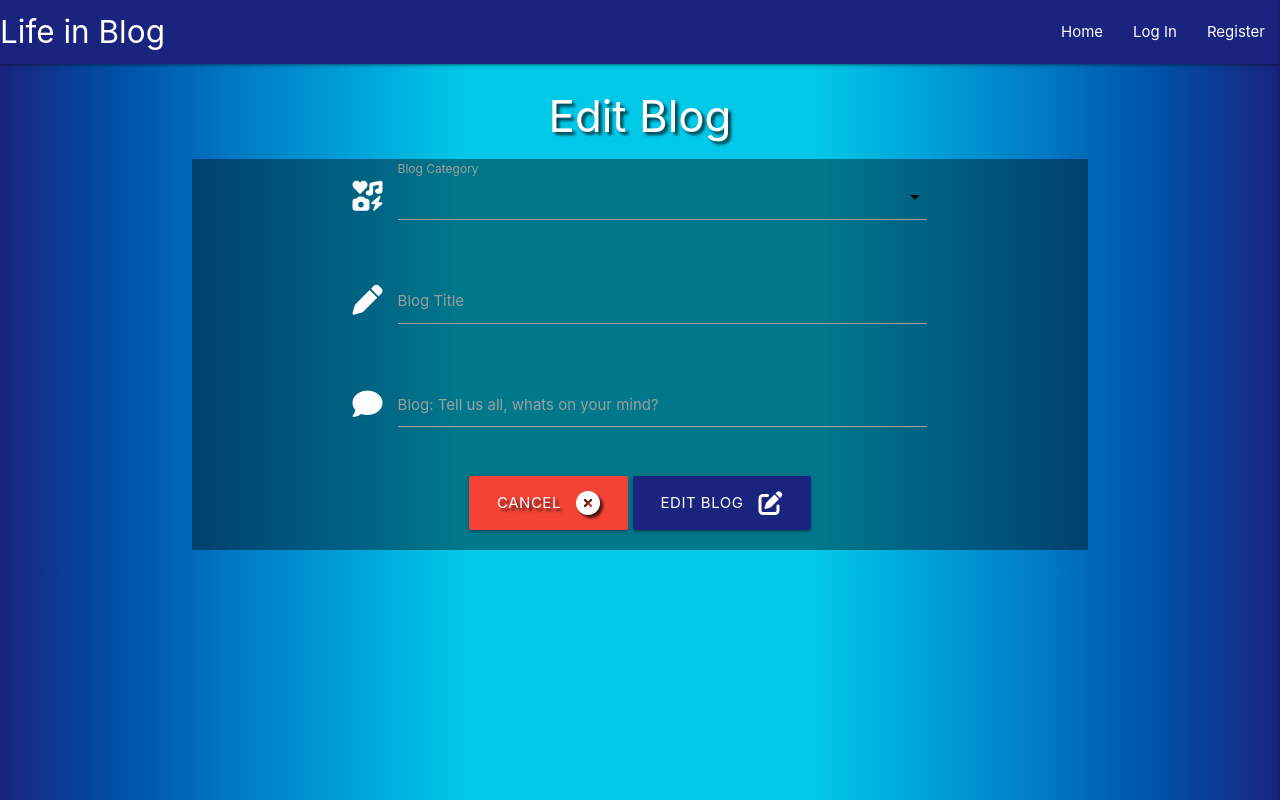
After one commit to Code-Institute-Submissions/janebmckenna-MilestoneProject3, a Flask app: template templates/edit.html in a window 1280 px wide. The commit adds this page. Run offline with Flask 3, Linux system fonts and the light colour scheme; the template is opened without the code that fills it, so the values that code supplies are empty; some libraries are stand-ins or nearby versions.

Commit message:
Feat: add edit blog functionality

```diff
--- a/app.py
+++ b/app.py
@@ -84,6 +84,11 @@ def login():
         # check if username exists in DB
         existing_user = mongo.db.users.find_one(
             {"username": request.form.get("username").lower()})
+        print(existing_user)
+        for key, val in existing_user.items():
+            if key == "is_admin":
+                admin = val
+                print(admin)
 
         if existing_user:
             # ensure passwords match
@@ -135,6 +140,29 @@ def new_blog():
     return render_template("new_blog.html", categories = categories)
 
 
+@app.route("/edit/<blog_id>", methods=["GET", "POST"])
+def edit(blog_id):
+    # gets current date
+    today = date.today().strftime('%d %b %Y')
+    print(today)
+    if request.method == "POST":
+        submit = {
+            "category_name": request.form.get("category_name"),
+            "title": request.form.get("title"),
+            "blog_content": request.form.get("blog_content"),
+            "date": today,
+            "user": session["user"],
+            "updated": "yes"
+        }
+        mongo.db.blogs.update_one({"_id": ObjectId(blog_id)}, {"$set": submit})
+        flash("Thank you, blog successfully updated")
+        return redirect(url_for("blog_posts"))
+
+    blog = mongo.db.blogs.find_one({"_id": ObjectId(blog_id)})
+    categories = mongo.db.categories.find().sort("category_name", 1)
+    return render_template("edit.html", blog=blog, categories = categories)
+
+
 # NOTE TO SELF: UPDATE TO DEBUG=False prior to submitting
 if __name__ == "__main__":
     app.run(host=os.environ.get("IP"),
--- a/static/css/style.css
+++ b/static/css/style.css
@@ -5,7 +5,9 @@ body{
 .text-shadow{
     text-shadow: 3px 3px 3px rgba(0,0,0,0.7);
 }
-
+.i-text-shadow{
+    text-shadow: -1px 0 #000, 0 1px #000, 1px 0 #000, 0 -1px #000;
+}
 #password-message{
     text-align: justify;
 }
@@ -22,3 +24,8 @@ body{
 .form-bg{
     background-color: rgba(0,0,0,0.4);
 }
+
+.blog-title{
+    margin: 5px;
+    line-height: 28px;
+}
--- a/static/js/script.js
+++ b/static/js/script.js
@@ -10,4 +10,5 @@ $(document).ready(function () {
       });
     $('.modal').modal();
     $('select').formSelect();
+    $(".tooltipped").tooltip();
     });
--- /dev/null
+++ b/templates/edit.html
@@ -0,0 +1,52 @@
+{% extends "base.html" %}
+{% block content %}
+    <h3 class="white-text text-shadow center-align">Edit Blog</h3>
+    <div class="row form-bg">
+        <form class="col s12" method="POST" action="{{ url_for('edit', blog_id=blog._id )}}">
+            <!-- category choice -->
+            <div class="row">
+                <div class="input-field col m8 offset-m2 white-text">
+                    <i class="fa-solid fa-icons prefix"></i>
+                    <select id="category_name" name="category_name" class="validate" required>
+                        {% for category in categories %}
+                            {% if category.category_name == blog.category_name %}
+                                <option value="{{category.category_name}}" selected>{{category.category_name}}</option>
+                            {% else %}
+                                <option value="{{category.category_name}}">{{category.category_name}}</option>
+                            {% endif %}
+                        {% endfor %}
+                    </select>
+                    <label for="category_name">Blog Category</label>
+                </div>
+            </div>
+            <!-- blog title -->
+            <div class="row">
+                <div class="input-field col m8 offset-m2 white-text">
+                    <i class="fa-solid fa-pen prefix"></i>
+                    <input id="title" name="title" type="tel" class="validate" minlength="5" maxlength="50"
+                        value="{{ blog.title }}" required>
+                    <label for="title">Blog Title</label>
+                </div>
+            </div>
+            <!-- blog content -->
+            <div class="row">
+                <div class="input-field col m8 offset-m2 white-text">
+                    <i class="fa-solid fa-comment prefix"></i>
+                    <textarea id="blog_content" name="blog_content" class="materialize-textarea validate"
+                        minlength="20" maxlength="1000">{{ blog.blog_content }}</textarea>
+                    <label for="blog_content">Blog: Tell us all, whats on your mind?</label>
+                </div>
+            </div>
+            <div class="row">
+                <div class="col s12 center-align">
+                    <a href="{{ url_for('blog_posts')}}" class="btn-large red text-shadow">
+                        <i class="fas fa-times-circle right"></i>Cancel
+                    </a>
+                    <button type="submit" class="btn-large indigo darken-4 text-shaddow">Edit Blog <i class="fas fa-edit right"></i></button>
+                </div>
+            </div>
+        </form>
+    </div>
+
+
+{% endblock %}
```
Also changed, not shown: templates/blogs.html (+9 -3 lines).
